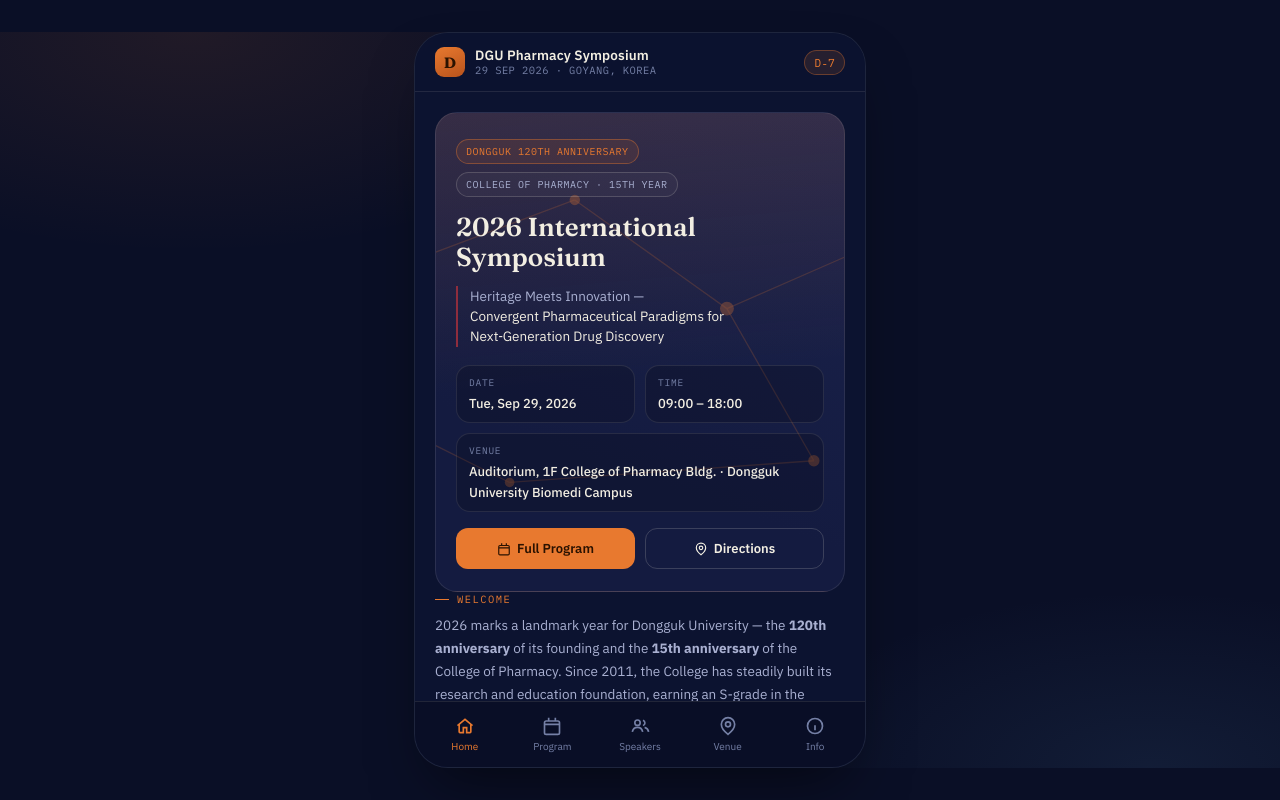
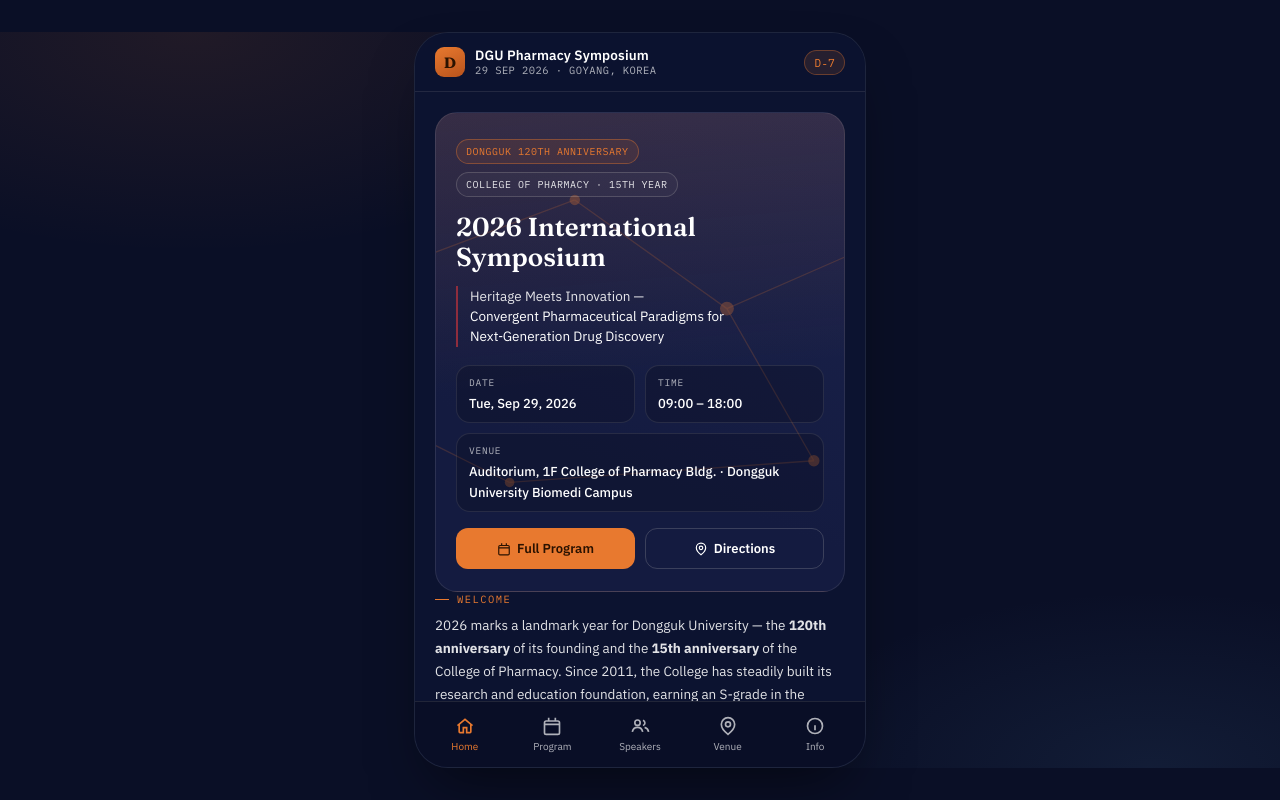
Before and after one commit to lkj640/dongguk_pharm_conference, a plain HTML site: page index.html in a window 1280 px wide. Drawn offline with Linux system fonts and the light colour scheme.

Commit message:
Add files via upload

```diff
--- a/index.html
+++ b/index.html
@@ -14,9 +14,9 @@
     --surface-3:#232c5c;
     --line:rgba(238,232,214,0.10);
     --line-strong:rgba(238,232,214,0.18);
-    --ink:#f2eee2;
-    --ink-dim:#a9b0d1;
-    --ink-faint:#7580a6;
+    --ink:#ffffff;
+    --ink-dim:rgba(255,255,255,0.88);
+    --ink-faint:rgba(255,255,255,0.68);
     --accent:#e8792f;
     --accent-ink:#2a1200;
     --accent-2:#8f2d3d;
```
